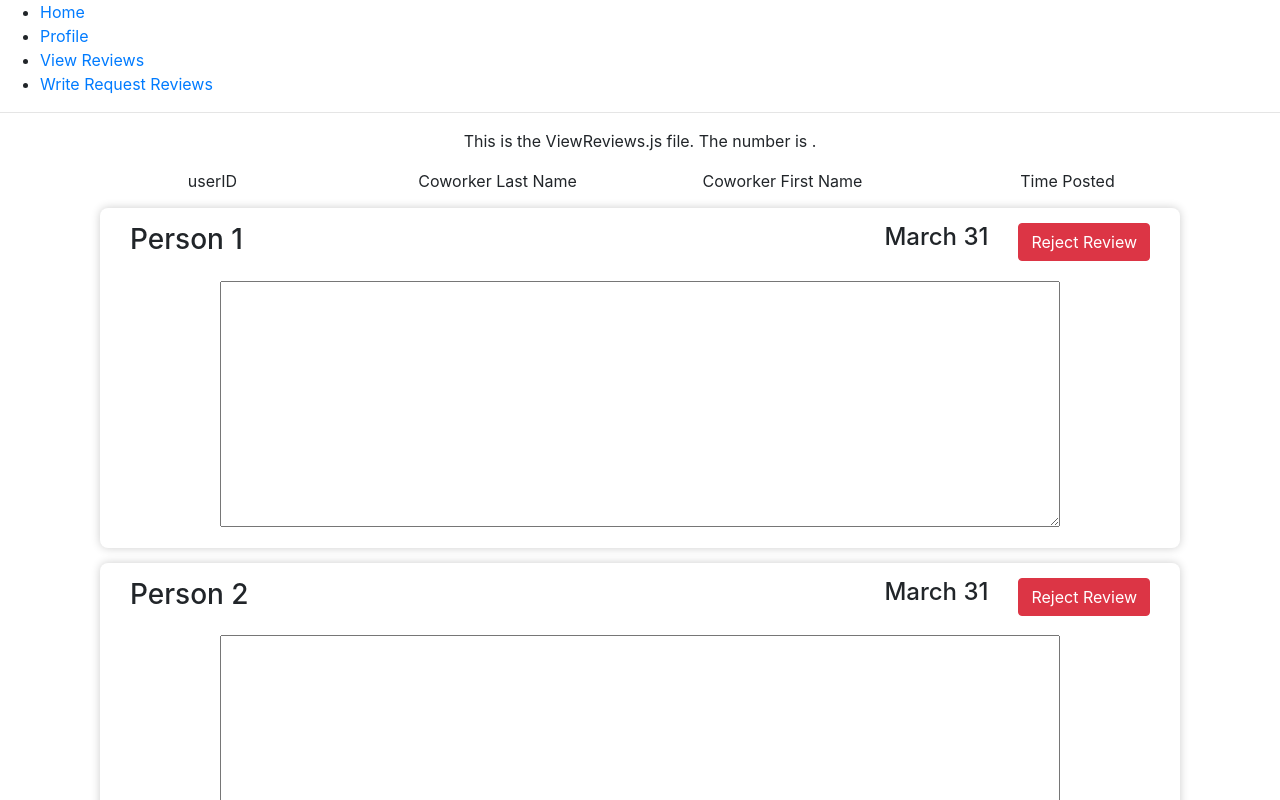
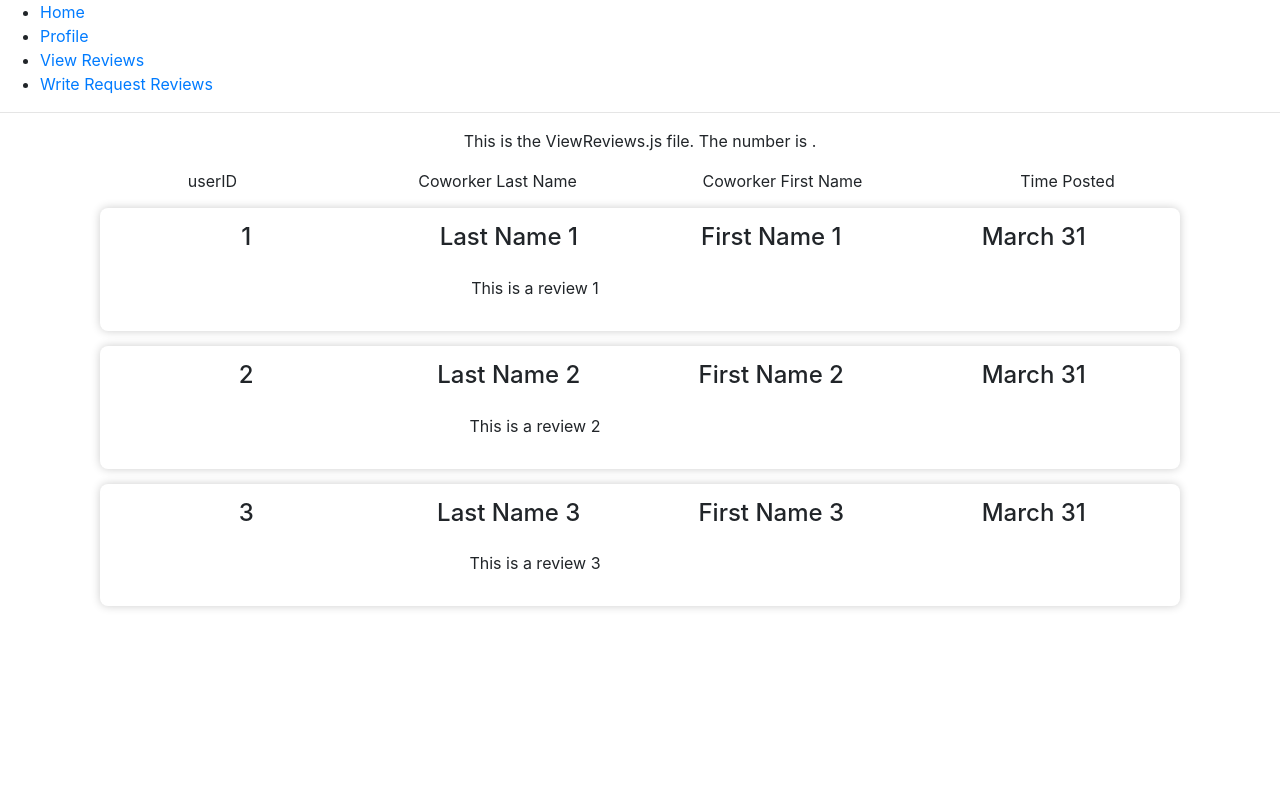
Before and after one commit to StephenTemp/SaltySplatoon-PET, a React (Create React App) app: page /viewreviews in a window 1280 px wide. Shown: the top 800 px of the page. Built offline with nearby package versions, Linux system fonts and the light colour scheme; no server answers.

Commit message:
Updated Review contents: userID, First Name, LastName, Date, and review content
Review area still needs work. Need to prevent overflow.

```diff
--- a/src/Reviews.js
+++ b/src/Reviews.js
@@ -56,20 +56,23 @@ class Reviews extends React.Component {
                     <p onClick = {() => this.handleCollapse(index)}>
                         <Container>
                             <Row>
+                            	<Col>
+                                    <h4 style={h4inlinestyle}>{ review.userID }</h4>
+                                </Col>
                                 <Col>
-                                    <h3 style={h3inlinestyle}>{ review.reviewerName }</h3>
+                                    <h4 style={h4inlinestyle}>{ review.reviewerLName }</h4>
+                                </Col>
+                                <Col>
+                                	<h4 style={h4inlinestyle}>{ review.reviewerFName }</h4>
                                 </Col>
                                 <Col>
                                     <h4 style={h4inlinestyle}>{ review.dateReviewed }</h4>
-                                </Col>
-                                <Col xs='auto'>
-                                    <Button onClick = {(e) => {this.handleRejectReview(e, index)}} color = "danger">Reject Review</Button>
                                 </Col>
                             </Row>
                         </Container>
                     </p>
                     <Collapse isOpen={this.state.reviews[index].collapsed}>
-                        <textarea id='textarea' style={textareastyle} name='textarea' rows='10' onChange={(e)=>{this.handleTextChange(e,index)}}></textarea>
+                        <p style={textareastyle}>{ review.content }</p>
                     </Collapse>
                 </p>
             </Container>
@@ -90,7 +93,7 @@ const h3inlinestyle = {
 }
 
 const h4inlinestyle = {
-	'text-align': 'right',
+	'text-align': 'center',
 }
 
 const textareastyle = {
--- a/src/ViewReviews.js
+++ b/src/ViewReviews.js
@@ -10,19 +10,25 @@ class ViewReviews extends React.Component {
         let fakeReviewPeople = ["P1", "P2", "P3", "P4"]
         let fakeReviews = [
           {
-            reviewerName: "Person 1",
+          	userID: "1",
+            reviewerLName: "Last Name 1",
+            reviewerFName: "First Name 1",
             dateReviewed: "March 31",
-            content: ""
+            content: "This is a review 1"
           },
           {
-            reviewerName: "Person 2",
+          	userID: "2",
+            reviewerLName: "Last Name 2",
+            reviewerFName: "First Name 2",
             dateReviewed: "March 31",
-            content: ""
+            content: "This is a review 2"
           },
           {
-            reviewerName: "Person 2",
+          	userID: "3",
+            reviewerLName: "Last Name 3",
+            reviewerFName: "First Name 3",
             dateReviewed: "March 31",
-            content: ""
+            content: "This is a review 3"
           }
         ]
 
```
